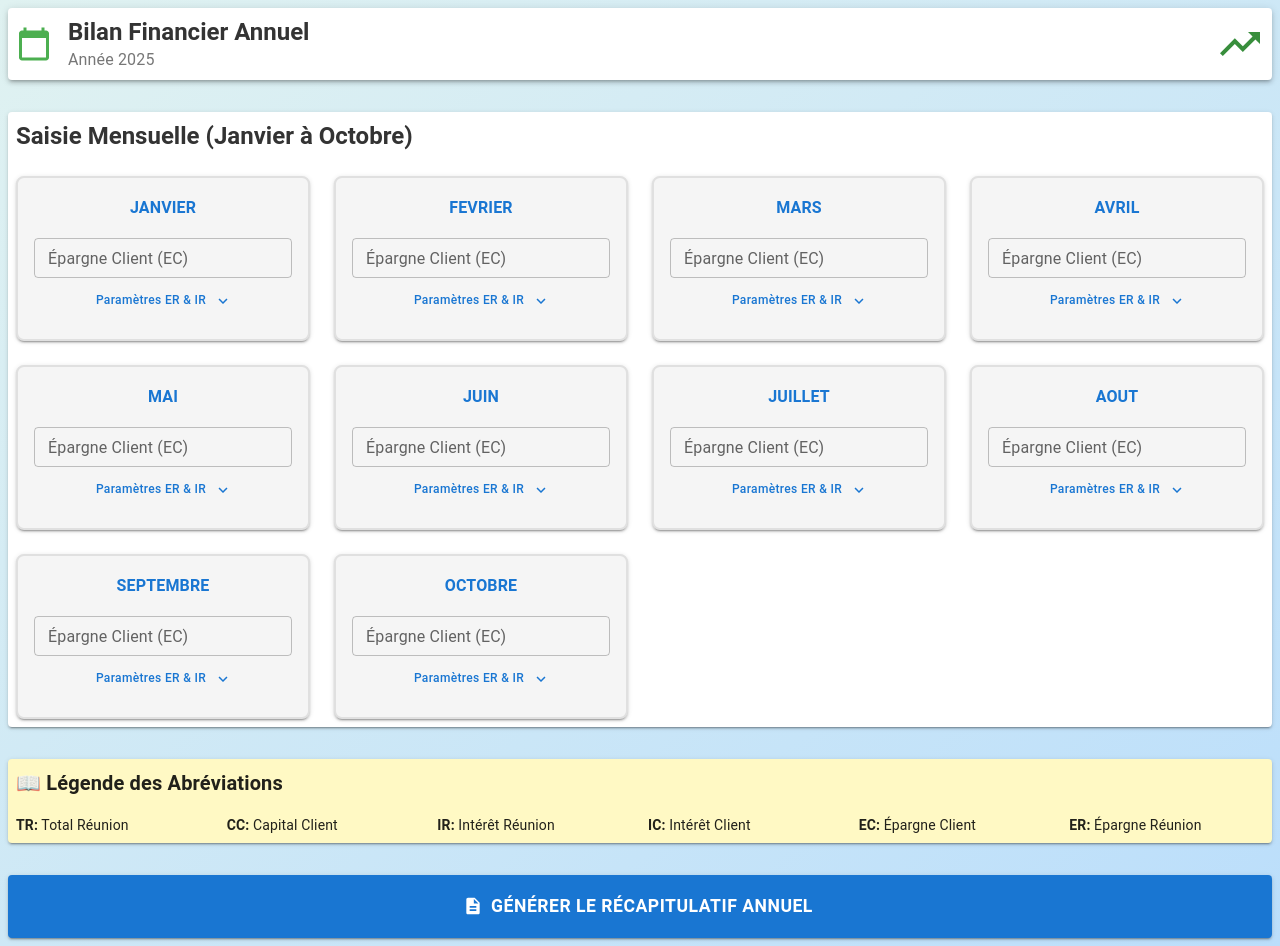
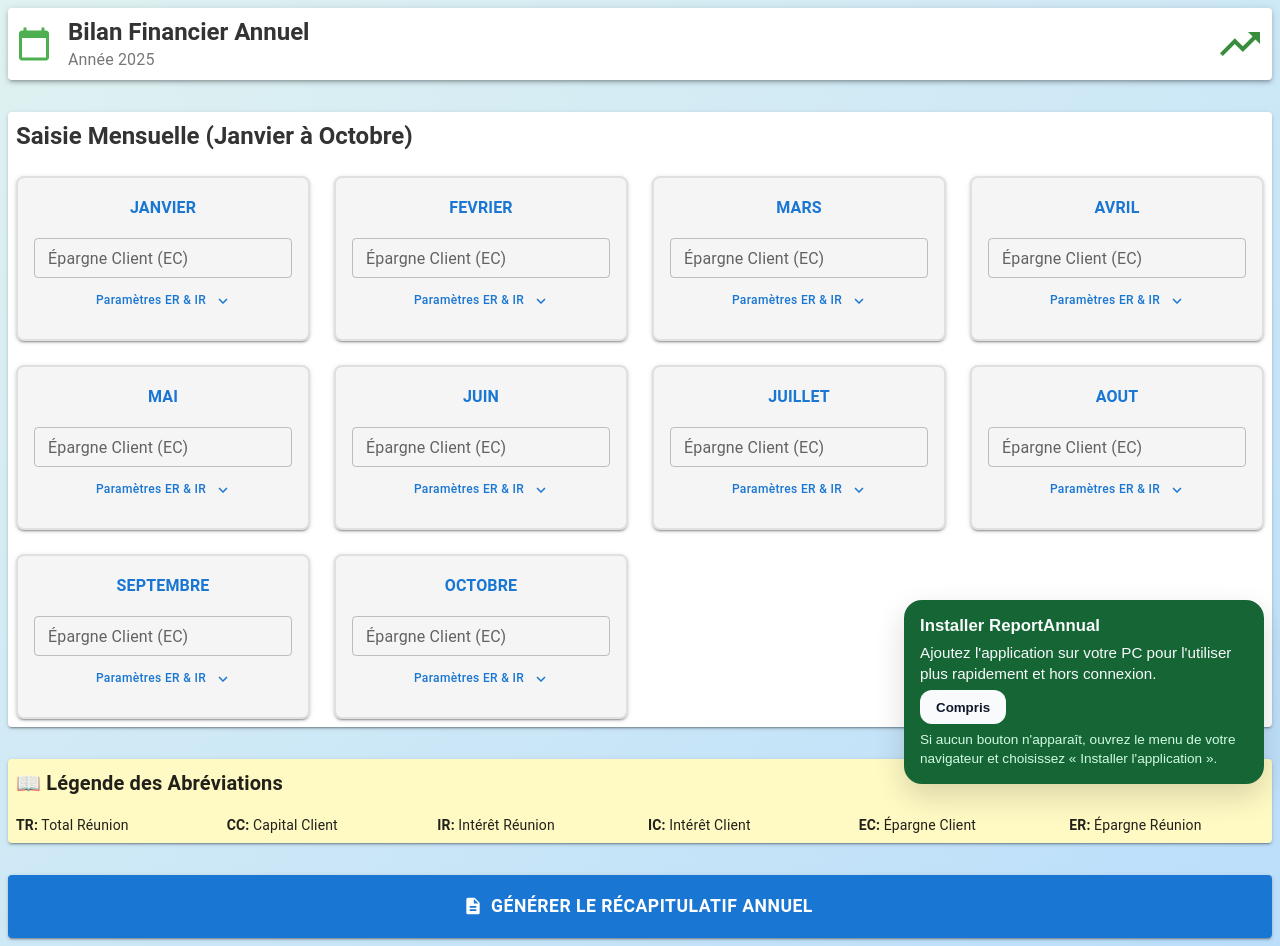
Before and after one commit to viadel13/reportannual, a Next.js app: page / in a window 1280 px wide. Built offline with nearby package versions, Linux system fonts and the light colour scheme.

Commit message:
Improve PWA install prompt on desktop

```diff
--- a/src/app/PwaInstallPrompt.tsx
+++ b/src/app/PwaInstallPrompt.tsx
@@ -1,46 +1,107 @@
 "use client";
 
-import { useEffect, useState } from "react";
+import { useEffect, useMemo, useState } from "react";
 
 type BeforeInstallPromptEvent = Event & {
     prompt: () => Promise<void>;
     userChoice: Promise<{ outcome: "accepted" | "dismissed"; platform: string }>;
 };
 
+type InstallState = "hidden" | "prompt" | "fallback";
+
 export function PwaInstallPrompt() {
     const [deferredPrompt, setDeferredPrompt] = useState<BeforeInstallPromptEvent | null>(
         null
     );
-    const [visible, setVisible] = useState(false);
+    const [visible, setVisible] = useState<InstallState>("hidden");
+    const [installed, setInstalled] = useState(false);
+
+    const isStandalone = useMemo(() => {
+        if (typeof window === "undefined") return false;
+
+        const matchMediaStandalone = window.matchMedia?.("(display-mode: standalone)")
+            .matches;
+        // Safari iOS uses navigator.standalone
+        // eslint-disable-next-line @typescript-eslint/no-explicit-any
+        const appleStandalone = (window.navigator as any).standalone;
+
+        return Boolean(matchMediaStandalone || appleStandalone);
+    }, []);
 
     useEffect(() => {
         const handleBeforeInstallPrompt = (event: Event) => {
             event.preventDefault();
             setDeferredPrompt(event as BeforeInstallPromptEvent);
-            setVisible(true);
+            setVisible("prompt");
         };
 
+        const handleInstalled = () => {
+            setInstalled(true);
+            setVisible("hidden");
+        };
+
+        const displayModeMedia = window.matchMedia("(display-mode: standalone)");
+
         window.addEventListener("beforeinstallprompt", handleBeforeInstallPrompt);
+        window.addEventListener("appinstalled", handleInstalled);
+        displayModeMedia.addEventListener("change", handleInstalled);
+
+        const fallbackTimer = window.setTimeout(() => {
+            if (!deferredPrompt && !installed) {
+                setVisible("fallback");
+            }
+        }, 2500);
 
         return () => {
             window.removeEventListener("beforeinstallprompt", handleBeforeInstallPrompt);
+            window.removeEventListener("appinstalled", handleInstalled);
+            displayModeMedia.removeEventListener("change", handleInstalled);
+            window.clearTimeout(fallbackTimer);
         };
-    }, []);
+    }, [deferredPrompt, installed]);
 
     const handleInstall = async () => {
-        if (!deferredPrompt) return;
+        if (!deferredPrompt) {
+            setVisible("fallback");
+            return;
+        }
 
-        setVisible(false);
+        setVisible("hidden");
         deferredPrompt.prompt();
         await deferredPrompt.userChoice.catch(() => undefined);
         setDeferredPrompt(null);
     };
 
-    if (!visible) return null;
+    if (visible === "hidden" || installed || isStandalone) {
+        return null;
+    }
+
+    const isPromptReady = visible === "prompt" && Boolean(deferredPrompt);
 
     return (
-        <button className="pwa-install" type="button" onClick={handleInstall}>
-            Installer l'application
-        </button>
+        <div className="pwa-install">
+            <div className="pwa-install__content">
+                <p className="pwa-install__title">Installer ReportAnnual</p>
+                <p className="pwa-install__text">
+                    Ajoutez l'application sur votre PC pour l'utiliser plus rapidement et hors
+                    connexion.
+                </p>
+                <div className="pwa-install__actions">
+                    {isPromptReady ? (
+                        <button type="button" onClick={handleInstall}>
+                            Installer maintenant
+                        </button>
+                    ) : (
+                        <button type="button" onClick={() => setVisible("hidden")}>Compris</button>
+                    )}
+                </div>
+                {!isPromptReady && (
+                    <p className="pwa-install__hint">
+                        Si aucun bouton n'apparaît, ouvrez le menu de votre navigateur et
+                        choisissez « Installer l'application ».
+                    </p>
+                )}
+            </div>
+        </div>
     );
 }
--- a/src/app/globals.css
+++ b/src/app/globals.css
@@ -32,21 +32,58 @@ body {
   right: 1rem;
   bottom: 1rem;
   z-index: 50;
-  padding: 0.85rem 1.25rem;
+  max-width: 360px;
   background: #166534;
   color: #f8fafc;
+  border-radius: 18px;
+  padding: 1rem;
+  box-shadow: 0 12px 30px rgba(0, 0, 0, 0.15);
+}
+
+.pwa-install__content {
+  display: flex;
+  flex-direction: column;
+  gap: 0.35rem;
+}
+
+.pwa-install__title {
+  font-weight: 800;
+  font-size: 1.05rem;
+}
+
+.pwa-install__text {
+  margin: 0;
+  font-size: 0.95rem;
+  line-height: 1.4;
+}
+
+.pwa-install__actions {
+  display: flex;
+  gap: 0.5rem;
+}
+
+.pwa-install__actions button {
+  padding: 0.6rem 1rem;
+  background: #f8fafc;
+  color: #0f172a;
   border: none;
-  border-radius: 999px;
+  border-radius: 12px;
   font-weight: 700;
-  box-shadow: 0 12px 30px rgba(0, 0, 0, 0.15);
   cursor: pointer;
   transition: transform 150ms ease, box-shadow 150ms ease, background 150ms ease;
 }
 
-.pwa-install:hover {
-  background: #15803d;
-  transform: translateY(-2px);
-  box-shadow: 0 16px 36px rgba(0, 0, 0, 0.2);
+.pwa-install__actions button:hover {
+  transform: translateY(-1px);
+  background: #e2e8f0;
+  box-shadow: 0 10px 24px rgba(0, 0, 0, 0.15);
+}
+
+.pwa-install__hint {
+  margin: 0;
+  font-size: 0.85rem;
+  color: #d1fae5;
+  line-height: 1.4;
 }
 
 * {
```
